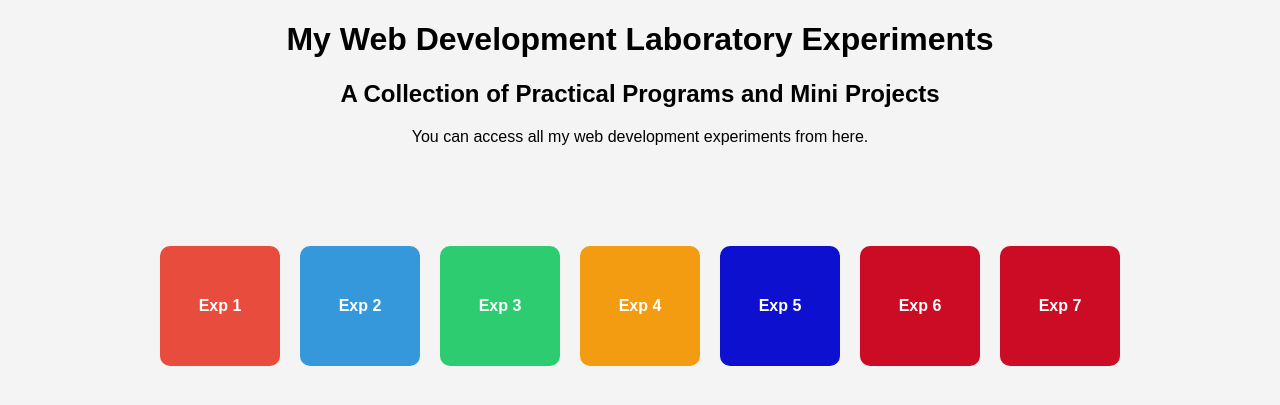
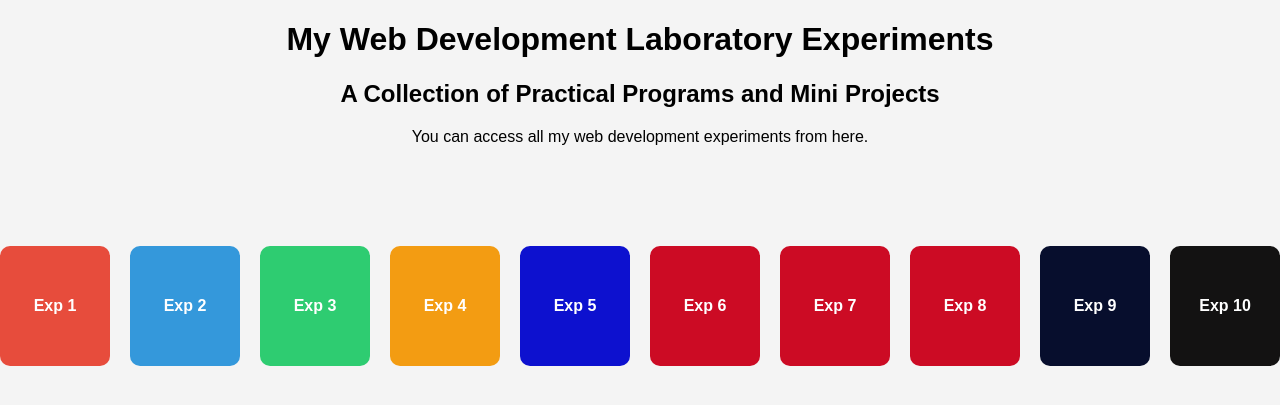
Before and after one commit to chinthakuntamanojreddy-cyber/WebTech, a PHP site: page / in a window 1280 px wide. Shown: the top 405 px of the page. Run offline with PHP 8.4, Linux system fonts and the light colour scheme.

Commit message:
feat: Add new experiment links and update styles for improved navigation

```diff
--- a/index.html
+++ b/index.html
@@ -22,6 +22,9 @@
         <a href="exp5/index.html" class="box">Exp 5</a>
         <a href="exp6/index.html" class="box">Exp 6</a>
         <a href="exp7/index.html" class="box">Exp 7</a>
+        <a href="exp8/index.html" class="box">Exp 8</a>
+        <a href="exp9/index.html" class="box">Exp 9</a>
+        <a href="exp10/index.html" class="box">Exp 10</a>
 
       </nav>
 </body>
--- a/style.css
+++ b/style.css
@@ -72,3 +72,30 @@ nav {
     transform: scale(1.1);
     opacity: 0.8;
 }
+
+.box:nth-child(8) {
+    background-color: #cc0b24;
+}
+
+.box:hover {
+    transform: scale(1.1);
+    opacity: 0.8;
+}
+
+.box:nth-child(9) {
+    background-color: #070e2d;
+}
+
+.box:hover {
+    transform: scale(1.1);
+    opacity: 0.8;
+}
+
+.box:nth-child(10) {
+    background-color: #131212;
+}
+
+.box:hover {
+    transform: scale(1.1);
+    opacity: 0.8;
+}
```
